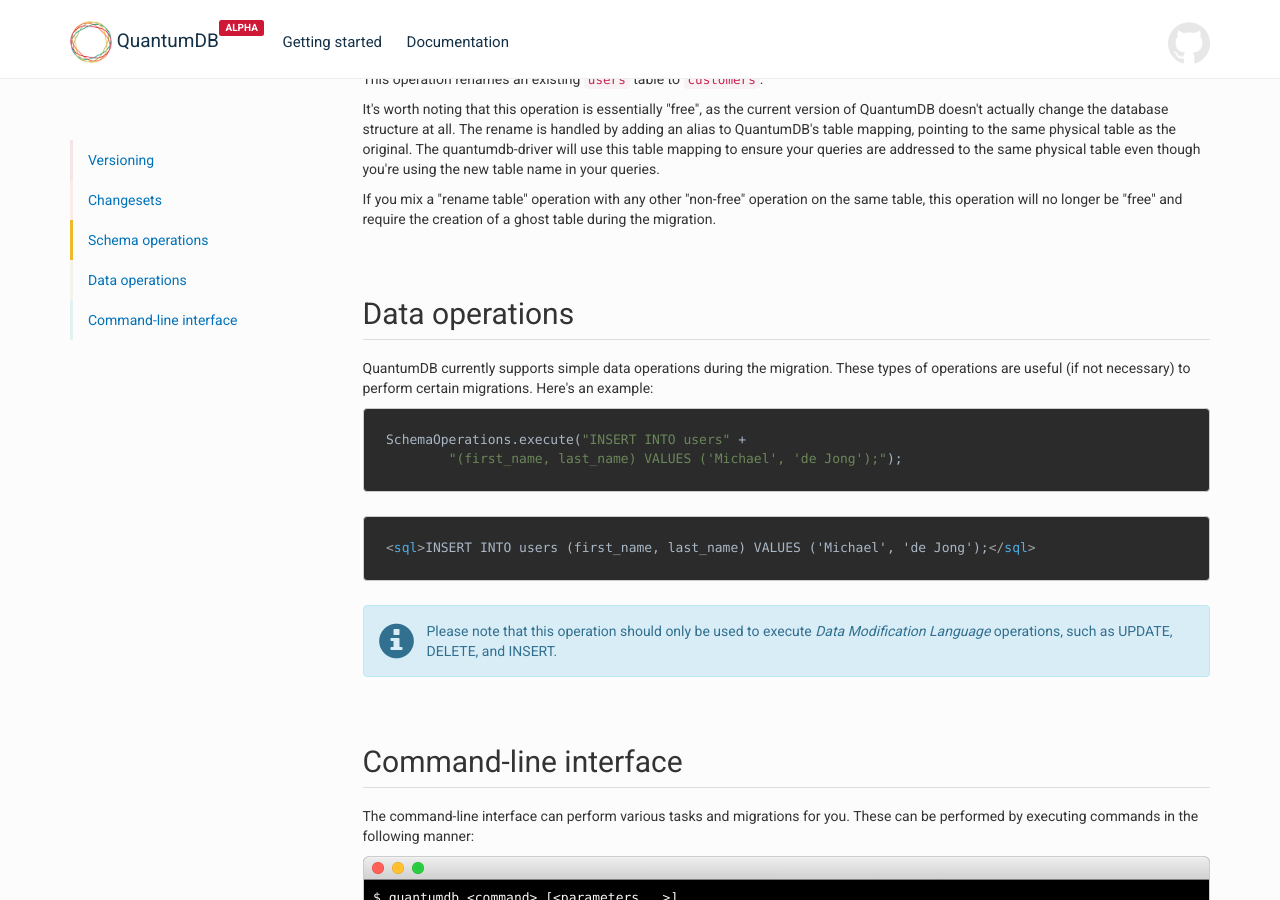
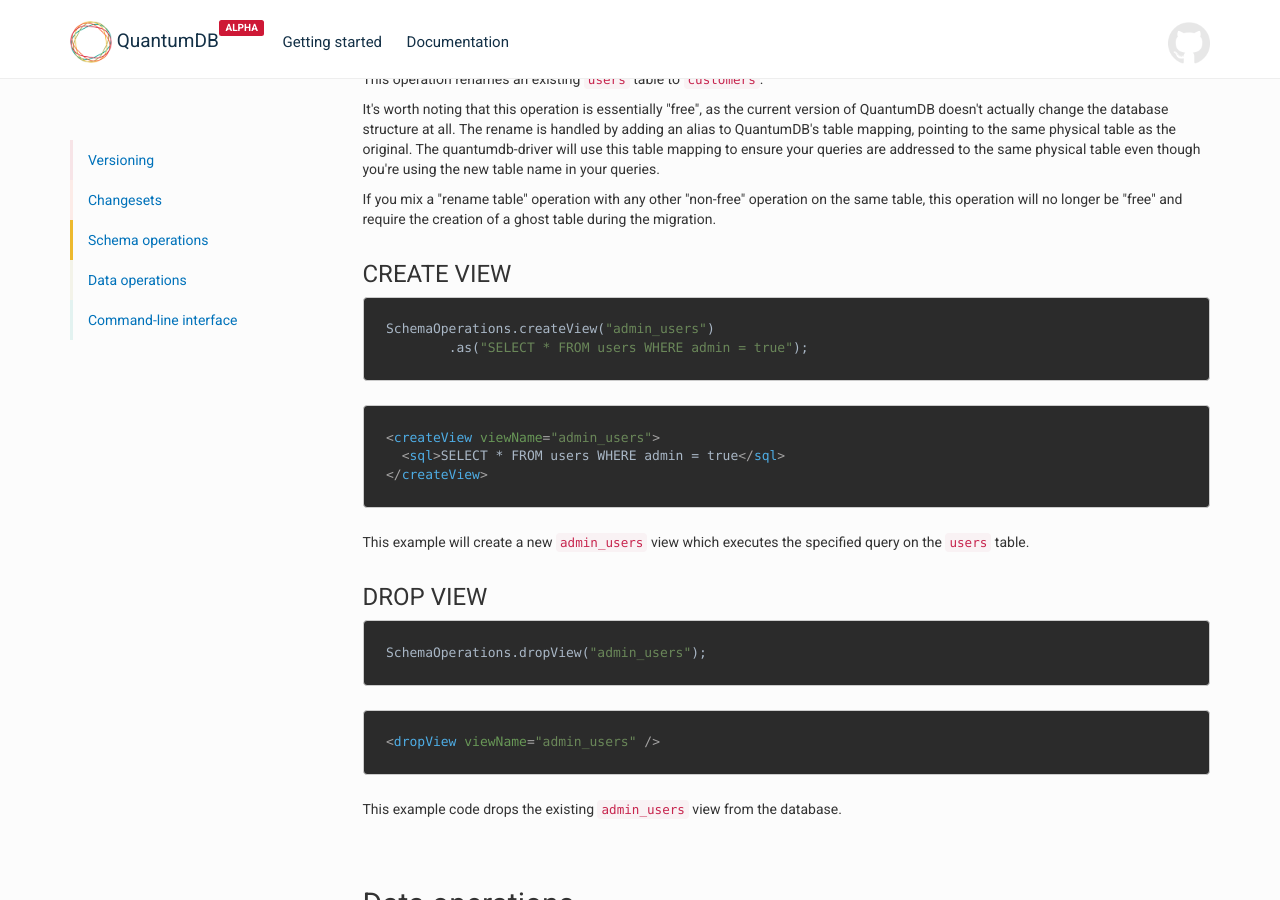
Before and after one commit to quantumdb/quantumdb, a Jekyll site: the page built from docs/docs/master/index.html, in a window 1280 px wide and 900 px high, scrolled down 5690 px. Built offline with Jekyll 4.4.1, drawn with Linux system fonts in a browser that asks for light colours; nearby versions of some CDN libraries; Markdown is read by kramdown in place of the engine named in the settings.

Commit message:
Update the docs with new info on creating/dropping views.

```diff
--- a/docs/docs/master/index.html
+++ b/docs/docs/master/index.html
@@ -330,6 +330,28 @@ changelog.addChangeSet("track_users", "Michael de Jong",
                 same table, this operation will no longer be &quot;free&quot; and require the creation of a ghost
                 table during the migration.
             </p>
+
+            <h3>CREATE VIEW</h3>
+
+            <pre class="code"><code class="java">SchemaOperations.createView("admin_users")
+        .as("SELECT * FROM users WHERE admin = true");</code></pre>
+
+            <pre class="code"><code class="xml">&lt;createView viewName="admin_users"&gt;
+  &lt;sql&gt;SELECT * FROM users WHERE admin = true&lt;/sql&gt;
+&lt;/createView&gt;</code></pre>
+
+            <p>
+                This example will create a new <code>admin_users</code> view which executes the specified query on
+                the <code>users</code> table.
+            </p>
+
+            <h3>DROP VIEW</h3>
+
+            <pre class="code"><code class="java">SchemaOperations.dropView("admin_users");</code></pre>
+
+            <pre class="code"><code class="xml">&lt;dropView viewName="admin_users" /&gt;</code></pre>
+
+            <p>This example code drops the existing <code>admin_users</code> view from the database.</p>
         </section>
 
         <section id="dataoperations">
```
